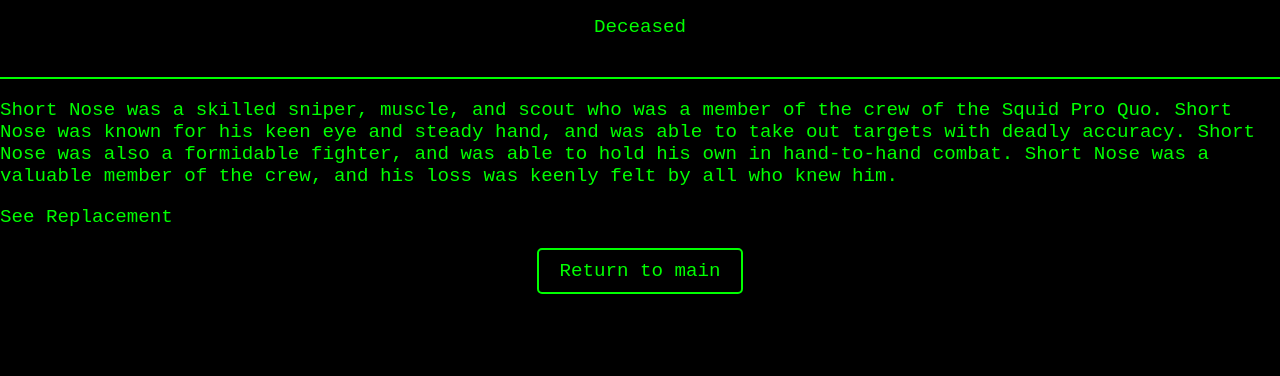
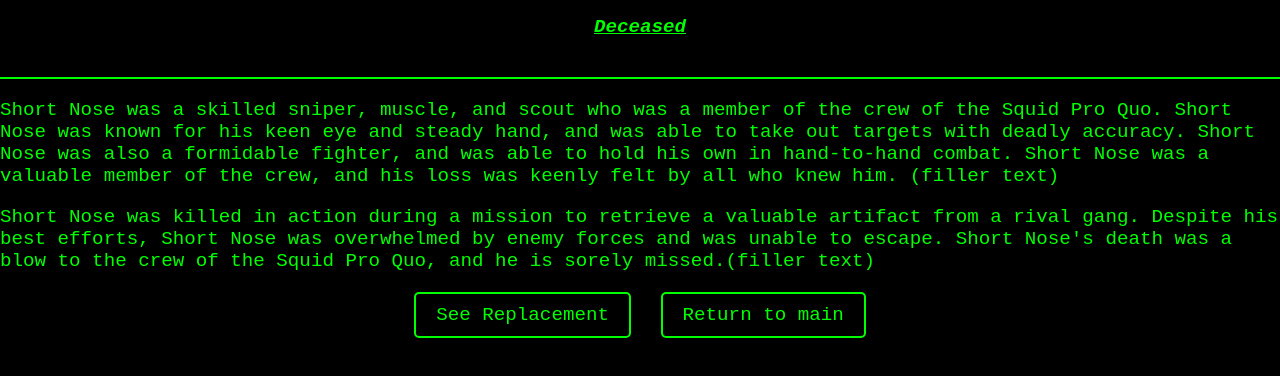
Before and after one commit to JoshuaBoothby/sw5e-personal-project-for-fun, a plain HTML site: page short-nose.html in a window 1280 px wide. Shown: the part 68-444 px from the top of the page. Drawn offline with Linux system fonts and the light colour scheme.

Commit message:
mild adjustments

```diff
--- a/short-nose.html
+++ b/short-nose.html
@@ -9,7 +9,13 @@
   <body>
     <header>
       <h1>Short Nose</h1>
-      <p>Deceased</p>
+      <em
+        ><strong
+          ><u>
+            <p>Deceased</p>
+          </u>
+        </strong>
+      </em>
     </header>
 
     <p>
@@ -18,12 +24,17 @@
       steady hand, and was able to take out targets with deadly accuracy. Short
       Nose was also a formidable fighter, and was able to hold his own in
       hand-to-hand combat. Short Nose was a valuable member of the crew, and his
-      loss was keenly felt by all who knew him.
+      loss was keenly felt by all who knew him. (filler text)
     </p>
     <p>
-      <a href="kurnagan.html">See Replacement</a>
+      Short Nose was killed in action during a mission to retrieve a valuable
+      artifact from a rival gang. Despite his best efforts, Short Nose was
+      overwhelmed by enemy forces and was unable to escape. Short Nose's death
+      was a blow to the crew of the Squid Pro Quo, and he is sorely
+      missed.(filler text)
     </p>
     <nav>
+      <a href="kurnagan.html">See Replacement</a>
       <a href="index.html">Return to main</a>
     </nav>
   </body>
```
Also changed, not shown: index.html (+2 -2 lines), starburst.html (+3 -1 lines).
